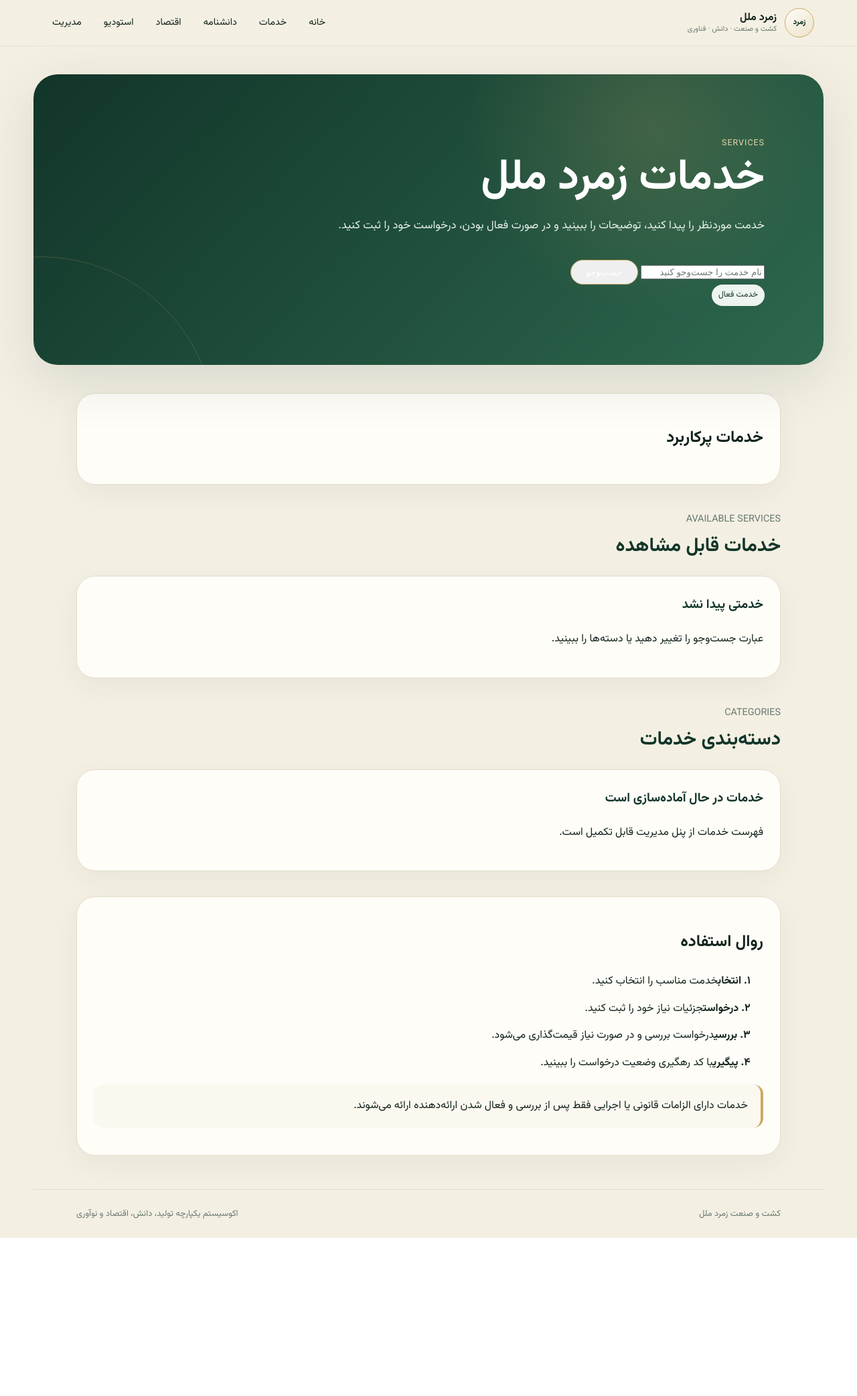
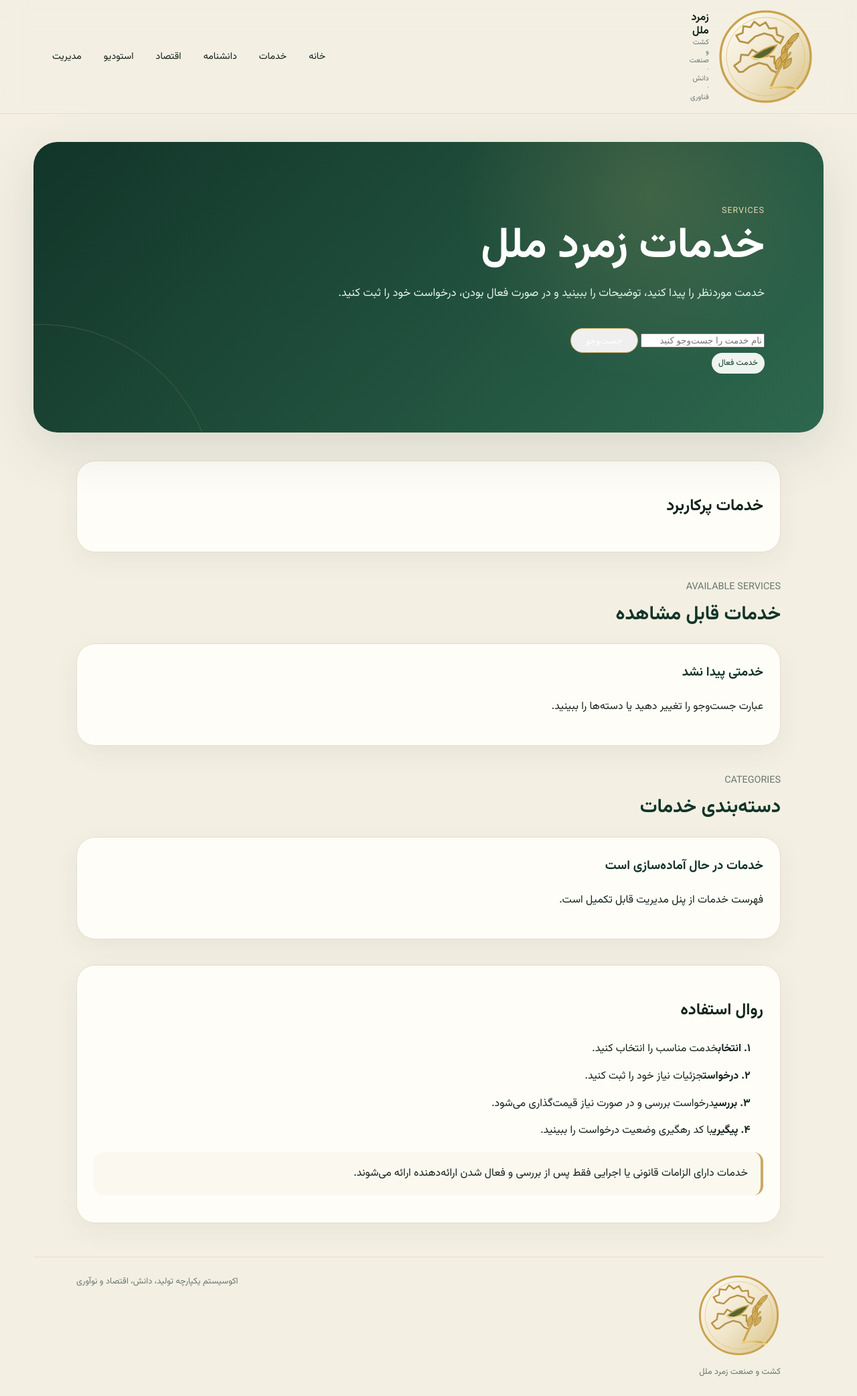
Before and after one commit to mojtabarozegar11-ship-it/zomorodmelal-codex, a Django app: template django_project/templates/services/index.html in a window 1280 px wide. Shown: the whole page at 67% size. Before the commit the page ends 1849 px from the top, so only its background shows below. Run offline with Django 4.2, Linux system fonts and the light colour scheme; the template is opened without the code that fills it, so the values that code supplies are empty.

Commit message:
بازطراحی قالب پایه سایت با لوگوی زمرد ملل

```diff
--- a/django_project/templates/base.html
+++ b/django_project/templates/base.html
@@ -6,13 +6,14 @@
   <meta name="theme-color" content="#173d2f">
   <meta name="description" content="{% block meta_description %}شرکت کشت و صنعت زمرد ملل؛ اکوسیستم کشاورزی، صنعت، دانش، اقتصاد و فناوری{% endblock %}">
   <title>{% block title %}کشت و صنعت زمرد ملل{% endblock %}</title>
+  <link rel="icon" type="image/svg+xml" href="{% static 'site/logo.svg' %}">
   <link rel="stylesheet" href="{% static 'site/main.css' %}">
   {% block page_head %}{% endblock %}
 </head>
 <body class="{% block body_class %}page-default{% endblock %}">
   <header class="site-header">
-    <a class="brand" href="/" aria-label="زمرد ملل">
-      <span class="brand-mark">زمرد</span>
+    <a class="brand" href="/" aria-label="شرکت کشت و صنعت زمرد ملل">
+      <img class="brand-logo" src="{% static 'site/logo.svg' %}" alt="لوگوی رسمی شرکت کشت و صنعت زمرد ملل">
       <span class="brand-copy"><b>زمرد ملل</b><small>کشت و صنعت · دانش · فناوری</small></span>
     </a>
     <nav class="nav" aria-label="ناوبری اصلی">
@@ -26,7 +27,10 @@
   </header>
   <main>{% block content %}{% endblock %}</main>
   <footer class="site-footer">
-    <span>کشت و صنعت زمرد ملل</span>
+    <div class="footer-brand">
+      <img class="footer-logo" src="{% static 'site/logo.svg' %}" alt="" aria-hidden="true">
+      <span>کشت و صنعت زمرد ملل</span>
+    </div>
     <span>اکوسیستم یکپارچه تولید، دانش، اقتصاد و نوآوری</span>
   </footer>
 </body>
```
